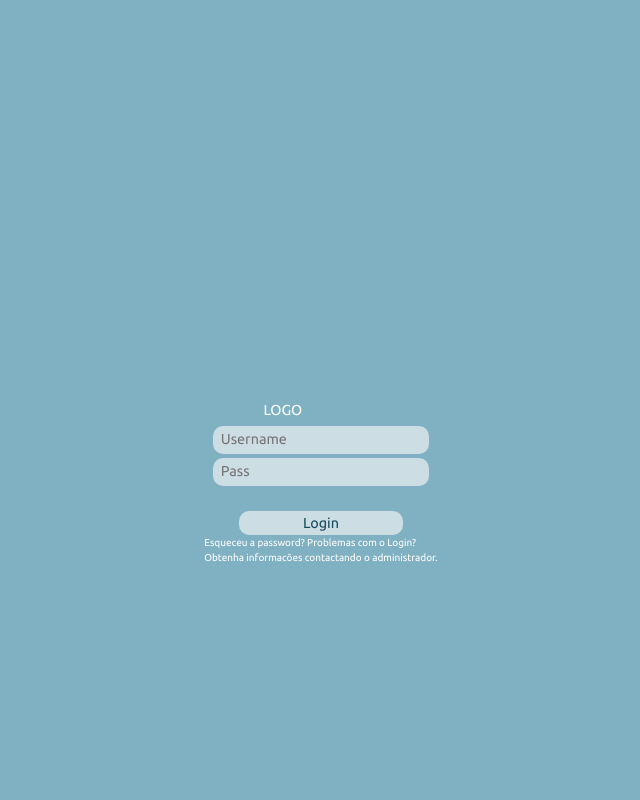
After one commit to IIIP4CH3C0III/SMART-BUILDING-SYSTEM, a PHP site: page /login.html in a window 1280 px wide. The commit adds this page. Shown: the whole page, without its empty margins (319-959 px from the left). Run offline with PHP 8.4, Linux system fonts and the light colour scheme.

Commit message:
Login V0.1
Adicionada a pagina login e os codigos css necessarios para funcionar minimamente

```diff
--- /dev/null
+++ b/code/login.html
@@ -0,0 +1,47 @@
+<!DOCTYPE html>
+
+<html lang="pt">
+
+	<head>
+		<meta charset="UTF-8" />
+		<meta name= "viewport" content=" width=device-width initial-scale=1.0">
+
+		<link rel = "stylesheet" type="text/css" href="styles/styles.css" />
+		<script src="scripts/script.js"></script>
+		<link rel="preconnect" href="https://fonts.googleapis.com">
+		<link rel="preconnect" href="https://fonts.gstatic.com" crossorigin>
+		<link href="https://fonts.googleapis.com/css2?family=Ubuntu&display=swap" rel="stylesheet">
+
+		<link rel="stylesheet" href="https://cdnjs.cloudflare.com/ajax/libs/font-awesome/6.4.0/css/all.min.css" integrity="sha512-iecdLmaskl7CVkqkXNQ/ZH/XLlvWZOJyj7Yy7tcenmpD1ypASozpmT/E0iPtmFIB46ZmdtAc9eNBvH0H/ZpiBw==" crossorigin="anonymous" referrerpolicy="no-referrer" />
+		<title> SmartBuilingSystem </title>
+	</head>
+
+	<body class="login">
+		<div  class="login_block">
+			<div class="login_logo">
+				LOGO
+			</div>
+			<div >
+				<form class="content">
+					<div  class="container" id="username_input">
+						<input class="container" id="textbox_full" placeholder="Username">
+					</div>
+				</form>
+				<form class="content">
+					<div  class="container" id="password_input">
+						<input class="container" id="textbox_full" placeholder="Pass">
+					</div>
+				</form>
+			</div>
+			<div class="content">
+				<a class="container" id="login_bottom" href="#">Login</a>
+			</div>
+			<div class="login_text">
+				<p>Esqueceu a password? Problemas com o Login?</p>
+				<p>Obtenha informacões contactando o administrador.</p>
+			</div>
+
+		</div>
+
+	</body>
+</html>
--- a/code/styles/styles.css
+++ b/code/styles/styles.css
@@ -83,6 +83,54 @@ body
   color: var(--clr-regular);
 }
 
+/*
+ * background da pag login
+ */
+.login
+{
+  background-color: var(--clr-header);
+  font-family: var(--ff-header);
+  font-weight: var(--fw-header);
+  font-size: var(--fs-header);
+}
+
+.login_block
+{
+  display: flex;
+  align-items: center;
+  justify-content: center;
+  position: relative;
+  top: 50%;
+  flex-direction: column;
+}
+
+.login_logo
+{
+  margin-left: 1%;
+  color: var(--clr-semi-bold);
+  width: 10%;
+}
+
+.login_logo:hover {  }
+
+.container#login_bottom
+{
+  width: 170px;
+  direction:rtl;
+}
+
+#login_bottom:hover{ background-color: var(--clr-background); }
+
+.login_text
+{
+  font-size: x-small;
+  font-family: var(--ff-primary);
+  color:white ;
+  display: flex;
+  flex-direction: column;
+  align-content: center;
+}
+
 .content
 {
   margin-top: 2%;
@@ -109,6 +157,12 @@ body
 {
   width: 15%;
   direction: ltr;
+}
+
+.container#textbox_r
+{
+  width: 15%;
+  direction: rtl;
 }
 
 .container#textbox_r
```
